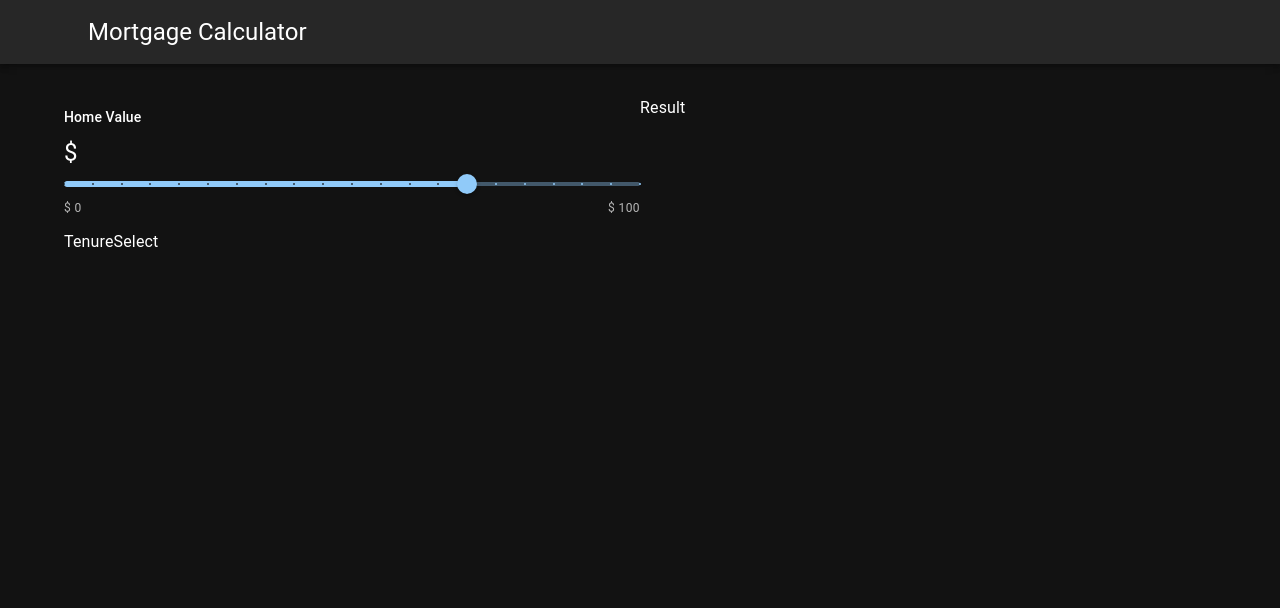
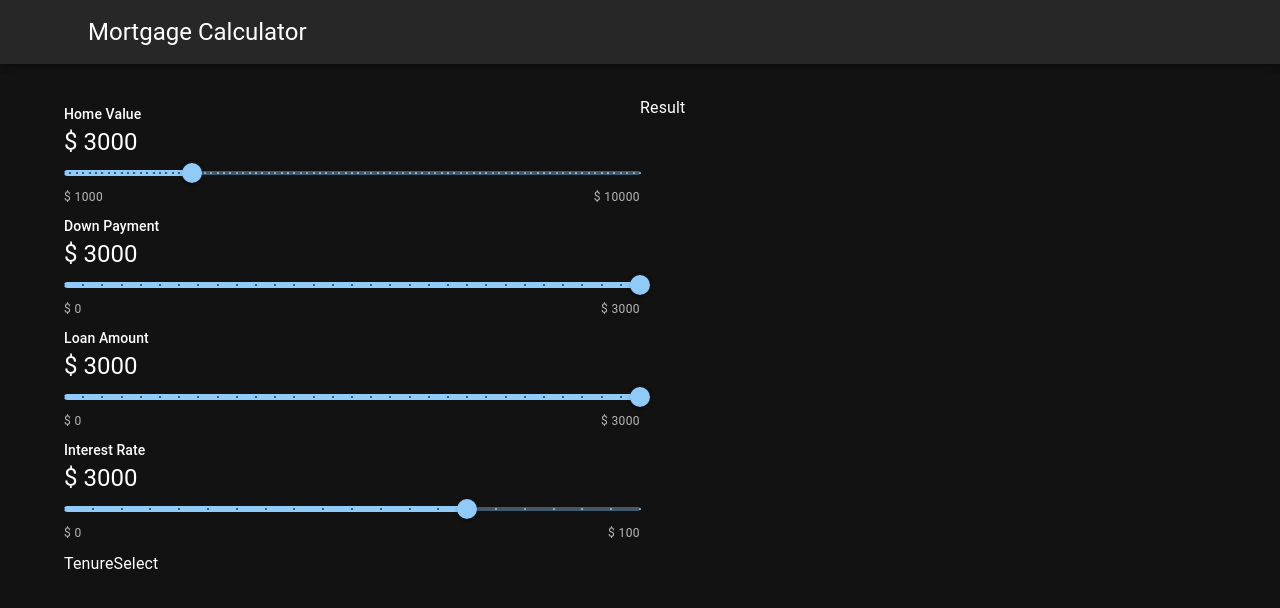
Before and after one commit to Yosefgeda/mortgage-calculator, a React (Create React App) app: page / in a window 1280 px wide. Shown: the top 608 px of the page. Built offline with nearby package versions, Linux system fonts and the light colour scheme.

Commit message:
slider component

```diff
--- a/src/components/SliderSelect.js
+++ b/src/components/SliderSelect.js
@@ -1,20 +1,64 @@
-import React, { useState } from 'react'
+import React from 'react'
 import SliderComponent from './common/SliderComponent'
 
-const SliderSelect = () => {
-    const [amount, setAmount] = useState('')
-    const valueChange = (e) => {
-        setAmount(e.target.value)
-    }
+const SliderSelect = ({data, setData}) => {
+  console.log(data)
   return (
     <>
         <SliderComponent
-            def={70} min={0}
-            max={100} step={5}
-            onChange={(e) => console.log(e.target.value)}
-            lable={"Home Value"}
-            unit={"$"}
-            amount={valueChange}
+          lable={"Home Value"}
+          def={data.homeValue}
+          value={data.homeValue}
+          min={1000}
+          max={10000}
+          step={100}
+          onChange={(e, value) => setData({
+            ...data,
+            homeValue: value
+          })}
+          unit="$"
+          amount={data.homeValue}
+        />
+
+        <SliderComponent
+          lable={"Down Payment"}
+          def={data.downPayment}
+          value={data.downPayment}
+          min={0}
+          max={data.homeValue}
+          step={100}
+          onChange={(e, value) => setData({
+            ...data,
+            downPayment: value
+          })}
+          unit={"$"}
+          amount={data.homeValue}
+        />
+
+        <SliderComponent
+          lable={"Loan Amount"}
+          def={data.loanAmount}
+          value={data.loanAmount}
+          min={0}
+          max={data.homeValue}
+          step={100}
+          onChange={(e, value) => setData({
+            ...data,
+            loanAmount: value
+          })}
+          unit={"$"}
+          amount={data.loanAmount}
+        />
+
+        <SliderComponent
+          lable={"Interest Rate"}
+          def={70}
+          min={0}
+          max={100}
+          step={5}
+          onChange={(e) => console.log(e.target.value)}
+          unit={"$"}
+          amount={data.homeValue}
         />
     </>
 
--- a/src/components/common/SliderComponent.js
+++ b/src/components/common/SliderComponent.js
@@ -3,22 +3,22 @@ import * as React from 'react';
 import Slider from '@mui/material/Slider';
 import { Stack, Typography } from '@mui/material';
 
-const SliderComponent = ({def, min, max, step, onChange, value, lable, unit, amount}) => {
+const SliderComponent = ({ def, min, max, step, value, lable, unit, amount }) => {
   return (
-    <Stack my={1.4}>
-        <Stack gap={1}>
+    <Stack my={1}>
+        <Stack gap={0}>
             <Typography variant='subtitle2'>{lable}</Typography>
             <Typography variant='h5'>{unit} {amount}</Typography>
         </Stack>
 
         <Slider
             defaultValue={def}
-            min={min} max={max}
+            min={min}
+            max={max}
             aria-label="Default"
             valueLabelDisplay="auto"
             step={step}
             marks
-            onChange={onChange}
             value={value}
         />
         <Stack direction="row" justifyContent="space-between">
```
